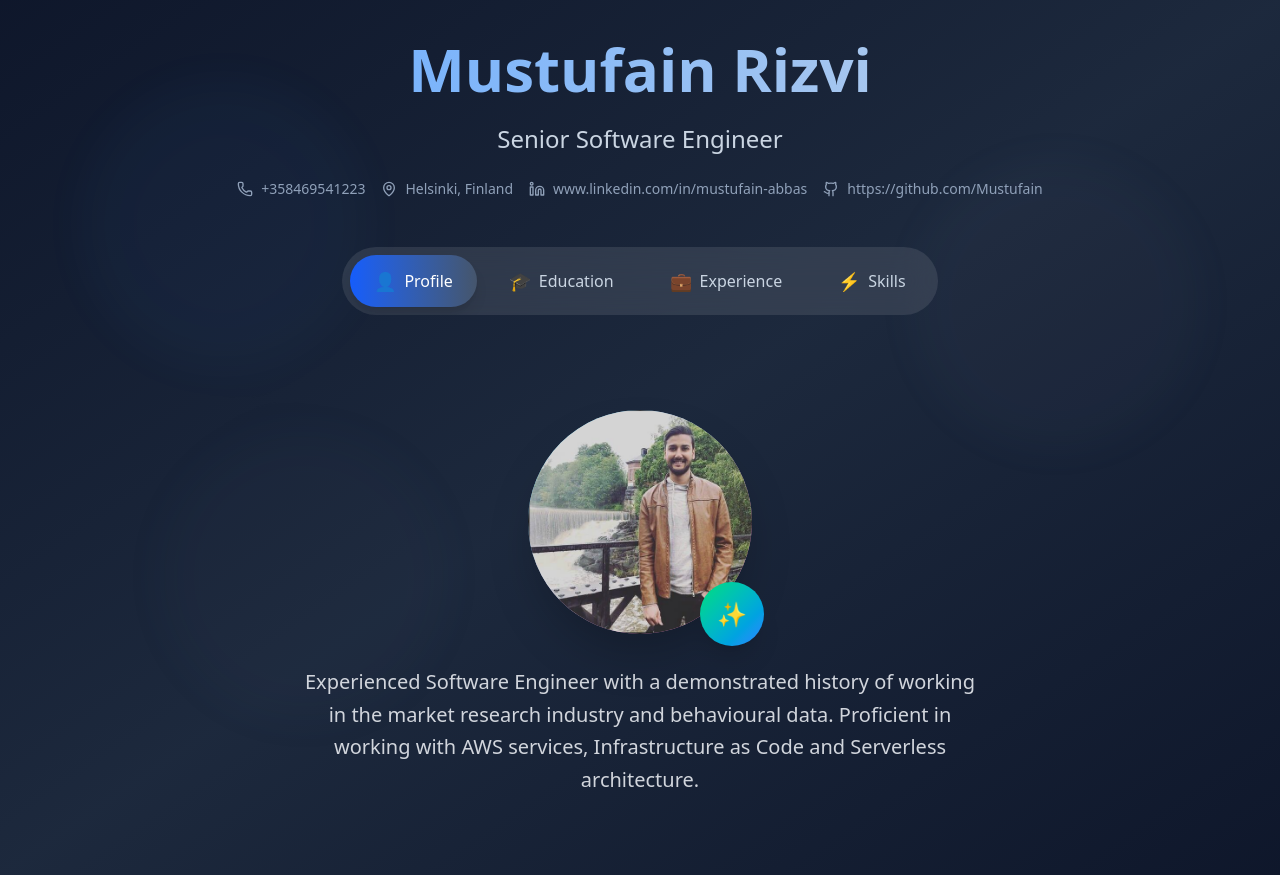
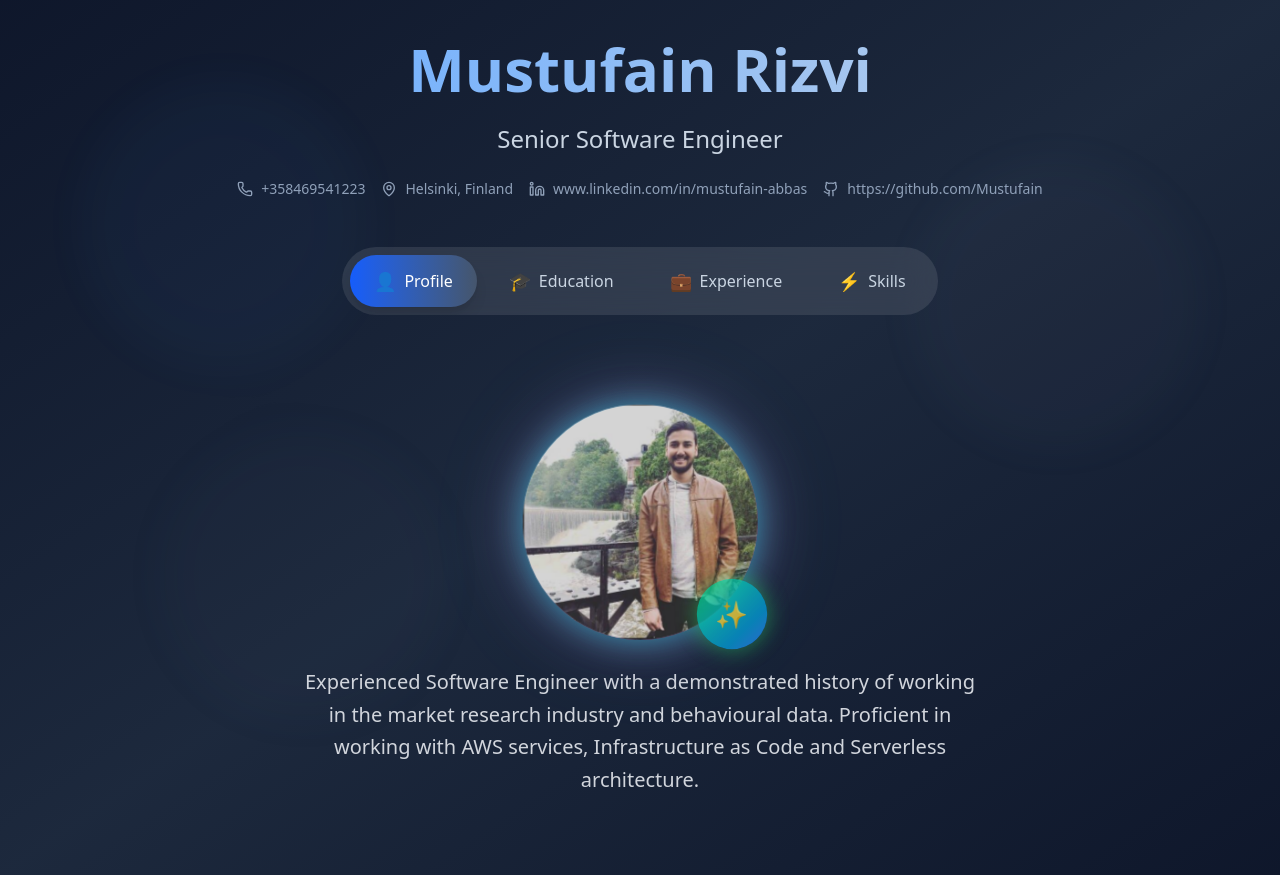
Before and after one commit to Mustufain/Profile, a Next.js app: page / in a window 1280 px wide. Built offline with nearby package versions, Linux system fonts and the light colour scheme.

Commit message:
Add glowing blur by default

```diff
--- a/src/components/Profile.tsx
+++ b/src/components/Profile.tsx
@@ -1,10 +1,7 @@
 import Image from 'next/image';
 import picture from '../assets/images/picture.png';
-import {useState} from "react";
-
 
 export const Profile = () => {
-    const [isGlowing, setIsGlowing] = useState(false);
     return (
         <div className="flex flex-col items-center justify-center min-h-[50vh] sm:min-h-[60vh] text-center px-4 w-full">
             <div className="flex flex-col items-center justify-center min-h-[50vh] sm:min-h-[60vh] text-center px-4 w-full">
@@ -13,18 +10,11 @@ export const Profile = () => {
                         className={`
                         w-32 h-32 sm:w-40 sm:h-40 md:w-48 md:h-48 lg:w-56 lg:h-56
                         bg-gradient-to-br from-cyan-400 to-pink-400
-                        rounded-full overflow-hidden shadow-2xl mx-auto
+                        rounded-full overflow-hidden mx-auto
                         cursor-pointer transform transition-all duration-500 ease-out
-                        hover:scale-105 active:scale-95
-                        ${isGlowing
-                            ? 'shadow-[0_0_30px_rgba(34,211,238,0.6),0_0_60px_rgba(236,72,153,0.4),0_0_90px_rgba(34,211,238,0.2)] ring-4 ring-cyan-400/30'
-                            : 'hover:shadow-[0_0_25px_rgba(34,211,238,0.5),0_0_50px_rgba(236,72,153,0.3)]'
-                        }
+                        scale-105 active:scale-95
+                        shadow-[0_0_30px_rgba(34,211,238,0.6),0_0_60px_rgba(236,72,153,0.4),0_0_90px_rgba(34,211,238,0.2)]
                     `}
-                        onMouseEnter={() => setIsGlowing(true)}
-                        onMouseLeave={() => setIsGlowing(false)}
-                        onTouchStart={() => setIsGlowing(true)}
-                        onTouchEnd={() => setIsGlowing(false)}
                     >
                         <Image
                             src={picture}
@@ -41,12 +31,10 @@ export const Profile = () => {
                         w-8 h-8 sm:w-12 sm:h-12 md:w-16 md:h-16
                         bg-gradient-to-br from-green-400 to-blue-500
                         rounded-full flex items-center justify-center
-                        text-sm sm:text-xl md:text-2xl shadow-xl
+                        text-sm sm:text-xl md:text-2xl
                         transform transition-all duration-500 ease-out
-                        ${isGlowing
-                            ? 'animate-pulse shadow-[0_0_20px_rgba(34,197,94,0.8)] scale-110'
-                            : 'hover:animate-spin hover:shadow-[0_0_15px_rgba(34,197,94,0.6)]'
-                        }
+                        animate-pulse shadow-[0_0_20px_rgba(34,197,94,0.8)] scale-110
+                        hover:animate-spin hover:shadow-[0_0_25px_rgba(34,197,94,0.9)]
                     `}
                     >
                         ✨
```
